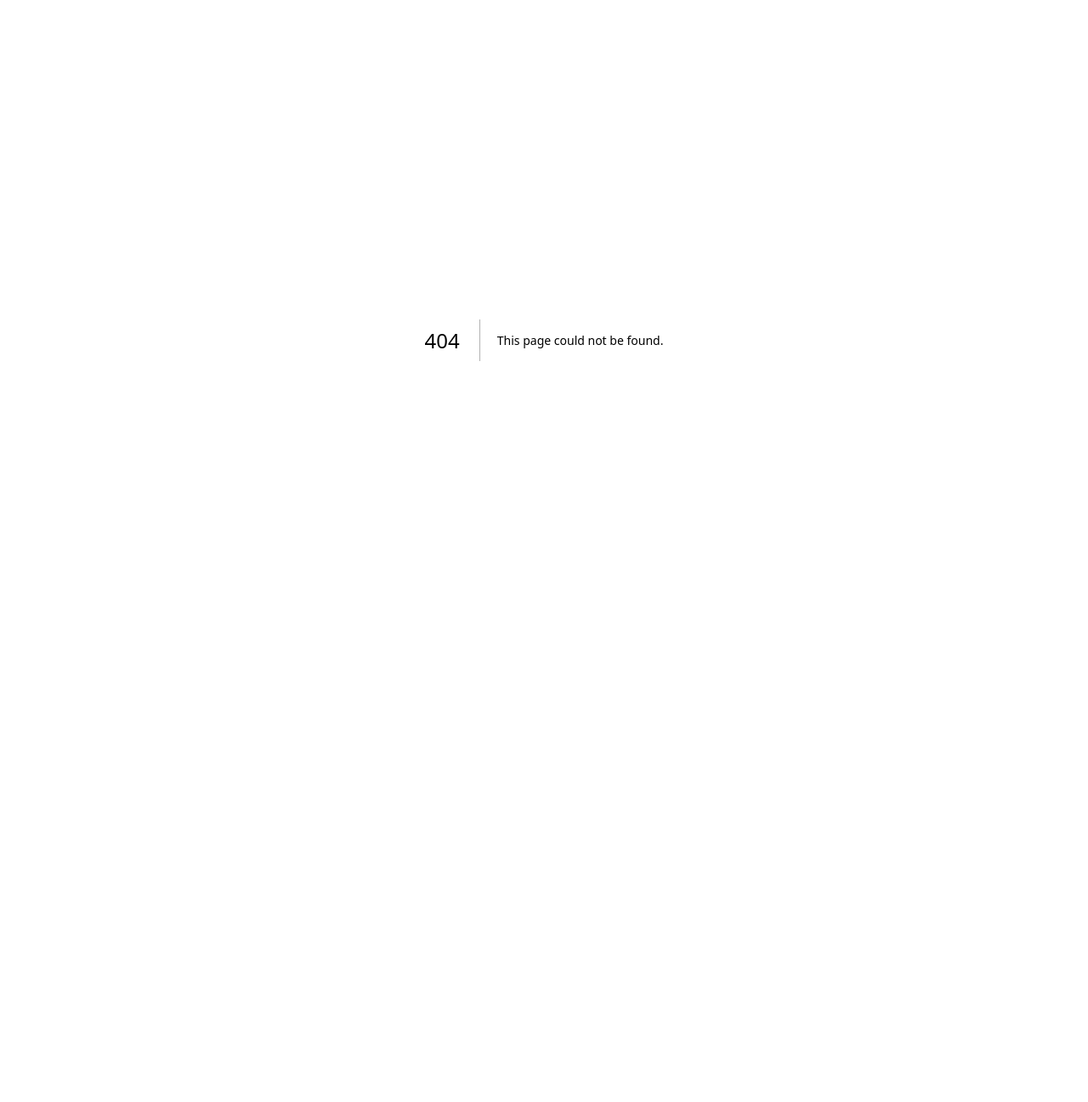
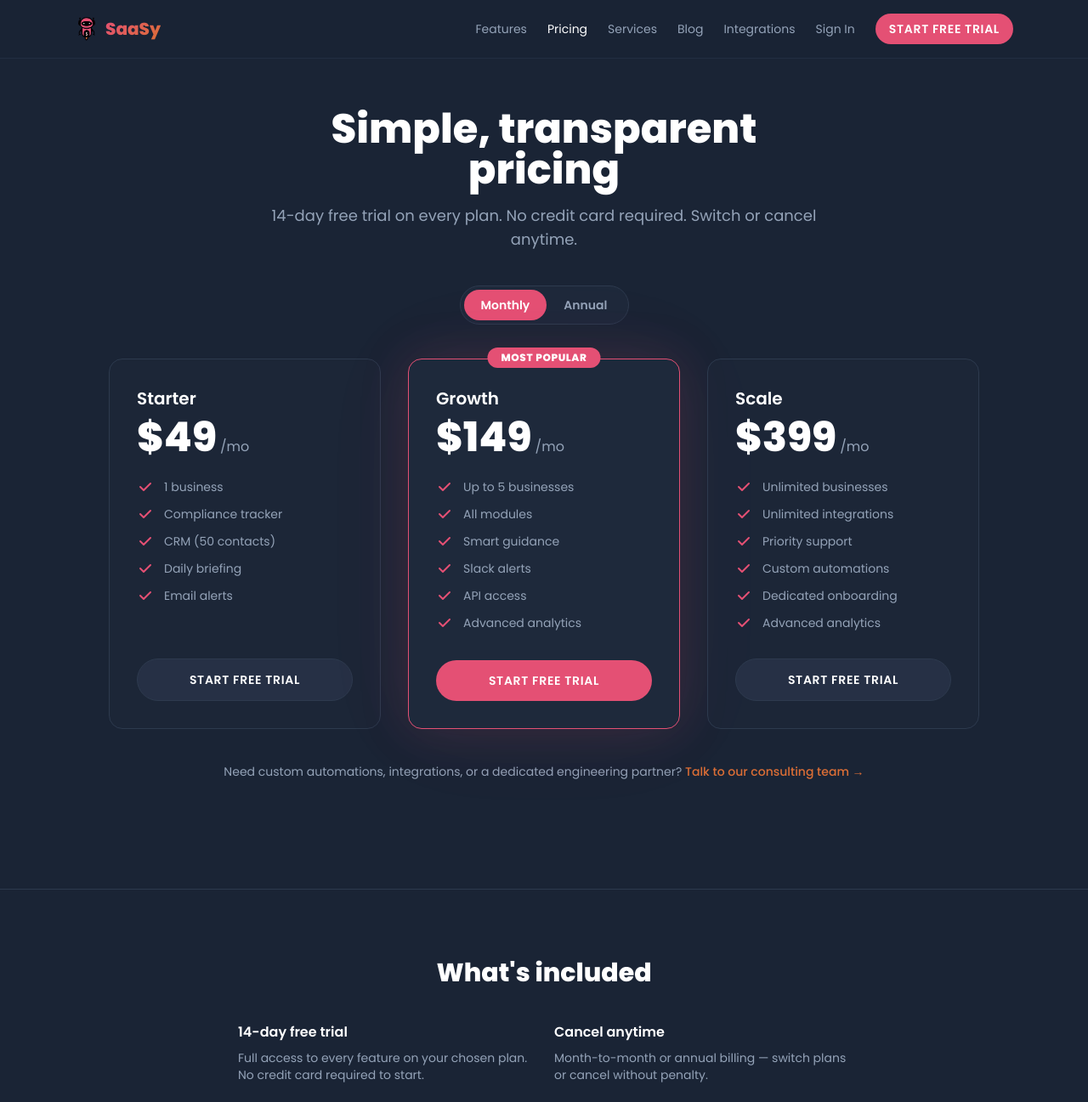
Before and after one commit to rclanan/saasy-landing, a Next.js app: page /pricing in a window 1280 px wide. Before the commit this address had no page. Shown: the top 1297 px of the page at 85% size. Before the commit the page ends 800 px from the top, so only its background shows below. Built offline with nearby package versions, Linux system fonts and the light colour scheme.

Commit message:
feat: add standalone /pricing page
Promotes the homepage anchor section to a dedicated route for SEO and
direct linking. Reuses PricingCard/PricingToggle components and adds a
'What's included' section plus FAQ. Updates nav and footer to point at
/pricing instead of /#pricing.

```diff
--- a/app/components/MarketingFooter.tsx
+++ b/app/components/MarketingFooter.tsx
@@ -28,7 +28,7 @@ export function MarketingFooter(): React.ReactElement {
               </li>
               <li>
                 <Link
-                  href="#pricing"
+                  href="/pricing"
                   className="text-saasy-muted font-[family-name:var(--font-poppins)]
                     text-sm hover:text-white transition-colors"
                 >
--- a/app/components/SiteNav.tsx
+++ b/app/components/SiteNav.tsx
@@ -11,7 +11,7 @@ interface NavLink {
 
 const NAV_LINKS: NavLink[] = [
   { href: "/#features", label: "Features" },
-  { href: "/#pricing", label: "Pricing" },
+  { href: "/pricing", label: "Pricing" },
   { href: "/services", label: "Services" },
   { href: "/blog", label: "Blog" },
   { href: "/integrations", label: "Integrations" },
--- /dev/null
+++ b/app/pricing/page.tsx
@@ -0,0 +1,177 @@
+"use client";
+
+import { useState } from "react";
+import Link from "next/link";
+import { PricingCard, PricingToggle } from "../components/Pricing";
+import { SiteNav } from "../components/SiteNav";
+import { MarketingFooter } from "../components/MarketingFooter";
+import { FAQ } from "../components/FAQ";
+
+export default function PricingPage(): React.ReactElement {
+  const [interval, setInterval] = useState<"monthly" | "annual">("monthly");
+
+  const monthly = { starter: 49, growth: 149, scale: 399 };
+  const annual = { starter: 39, growth: 119, scale: 319 };
+  const prices = interval === "annual" ? annual : monthly;
+  const billingLabel =
+    interval === "annual" ? "/mo billed annually" : "/mo";
+
+  return (
+    <div className="min-h-screen bg-saasy-dark">
+      <SiteNav />
+
+      <section className="border-b border-saasy-border py-24 sm:py-32">
+        <div className="mx-auto max-w-6xl px-6">
+          <div className="mx-auto mb-10 max-w-2xl text-center">
+            <h1
+              className="font-[family-name:var(--font-poppins)]
+                text-4xl font-bold text-white sm:text-5xl"
+            >
+              Simple, transparent pricing
+            </h1>
+            <p
+              className="mt-4
+                font-[family-name:var(--font-poppins)]
+                text-lg text-saasy-muted"
+            >
+              14-day free trial on every plan. No credit card required.
+              Switch or cancel anytime.
+            </p>
+          </div>
+
+          <div className="mb-10 flex justify-center">
+            <PricingToggle interval={interval} onChange={setInterval} />
+          </div>
+
+          <div
+            className="mx-auto grid max-w-5xl gap-8
+              lg:grid-cols-3"
+          >
+            <PricingCard
+              name="Starter"
+              price={prices.starter}
+              billingLabel={billingLabel}
+              features={[
+                "1 business",
+                "Compliance tracker",
+                "CRM (50 contacts)",
+                "Daily briefing",
+                "Email alerts",
+              ]}
+            />
+            <PricingCard
+              name="Growth"
+              price={prices.growth}
+              popular
+              billingLabel={billingLabel}
+              features={[
+                "Up to 5 businesses",
+                "All modules",
+                "Smart guidance",
+                "Slack alerts",
+                "API access",
+                "Advanced analytics",
+              ]}
+            />
+            <PricingCard
+              name="Scale"
+              price={prices.scale}
+              billingLabel={billingLabel}
+              features={[
+                "Unlimited businesses",
+                "Unlimited integrations",
+                "Priority support",
+                "Custom automations",
+                "Dedicated onboarding",
+                "Advanced analytics",
+              ]}
+            />
+          </div>
+
+          <p
+            className="mt-10 text-center
+              font-[family-name:var(--font-poppins)] text-sm
+              text-saasy-muted"
+          >
+            Need custom automations, integrations, or a dedicated
+            engineering partner?{" "}
+            <a
+              href="https://saasysolutionsllc.com/consultation"
+              className="font-medium text-saasy-orange
+                transition-colors hover:text-white"
+            >
+              Talk to our consulting team &rarr;
+            </a>
+          </p>
+        </div>
+      </section>
+
+      <section className="border-b border-saasy-border py-20">
+        <div className="mx-auto max-w-3xl px-6">
+          <h2
+            className="mb-10 text-center
+              font-[family-name:var(--font-poppins)]
+              text-3xl font-bold text-white"
+          >
+            What's included
+          </h2>
+          <div
+            className="grid gap-6 sm:grid-cols-2
+              font-[family-name:var(--font-poppins)] text-saasy-muted"
+          >
+            <div>
+              <h3 className="mb-2 font-semibold text-white">
+                14-day free trial
+              </h3>
+              <p className="text-sm">
+                Full access to every feature on your chosen plan. No
+                credit card required to start.
+              </p>
+            </div>
+            <div>
+              <h3 className="mb-2 font-semibold text-white">
+                Cancel anytime
+              </h3>
+              <p className="text-sm">
+                Month-to-month or annual billing — switch plans or
+                cancel without penalty.
+              </p>
+            </div>
+            <div>
+              <h3 className="mb-2 font-semibold text-white">
+                Annual saves 20%
+              </h3>
+              <p className="text-sm">
+                Pay yearly and save the equivalent of about two months
+                versus monthly billing.
+              </p>
+            </div>
+            <div>
+              <h3 className="mb-2 font-semibold text-white">
+                US-based support
+              </h3>
+              <p className="text-sm">
+                Email support on all plans. Priority Slack and phone
+                support on Scale.
+              </p>
+            </div>
+          </div>
+          <div className="mt-10 text-center">
+            <Link
+              href="/#features"
+              className="font-[family-name:var(--font-poppins)]
+                text-sm text-saasy-pink hover:text-saasy-rose
+                underline"
+            >
+              See full feature comparison &rarr;
+            </Link>
+          </div>
+        </div>
+      </section>
+
+      <FAQ />
+
+      <MarketingFooter />
+    </div>
+  );
+}
```
